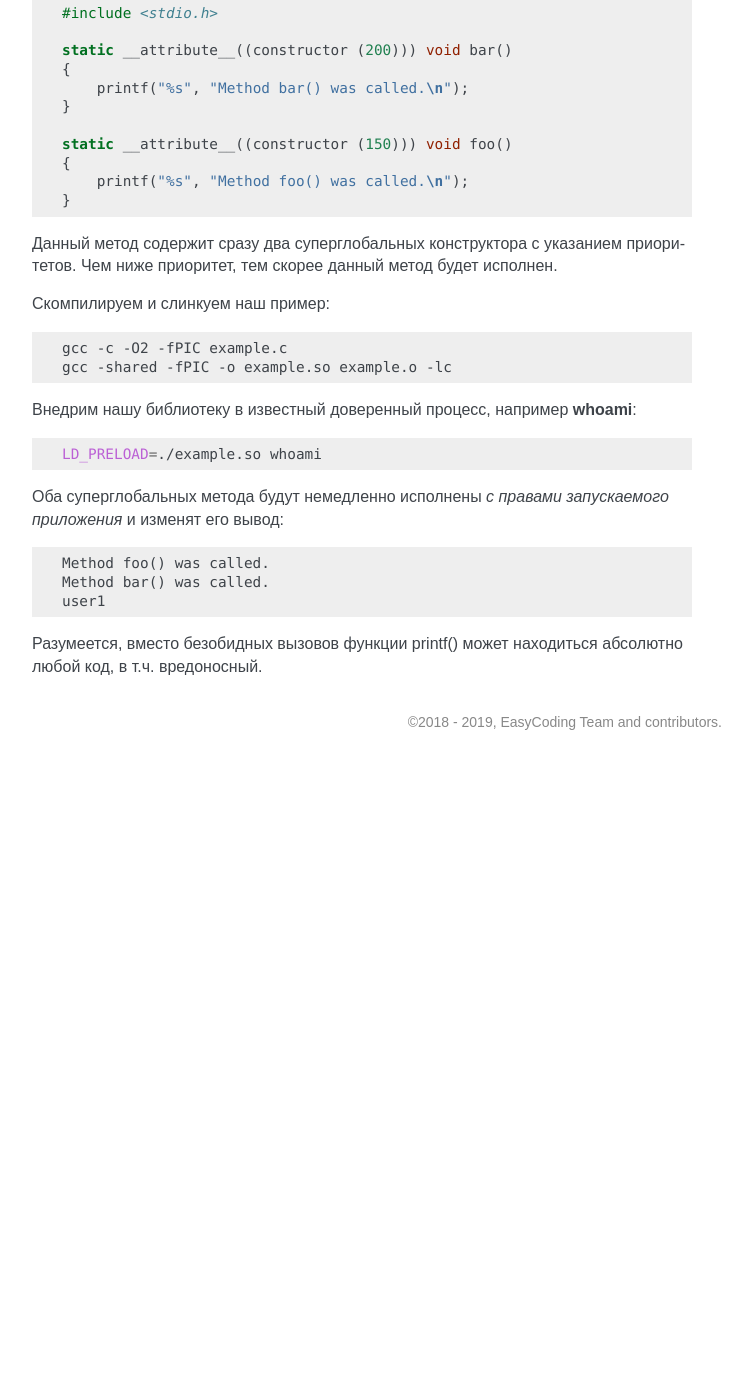
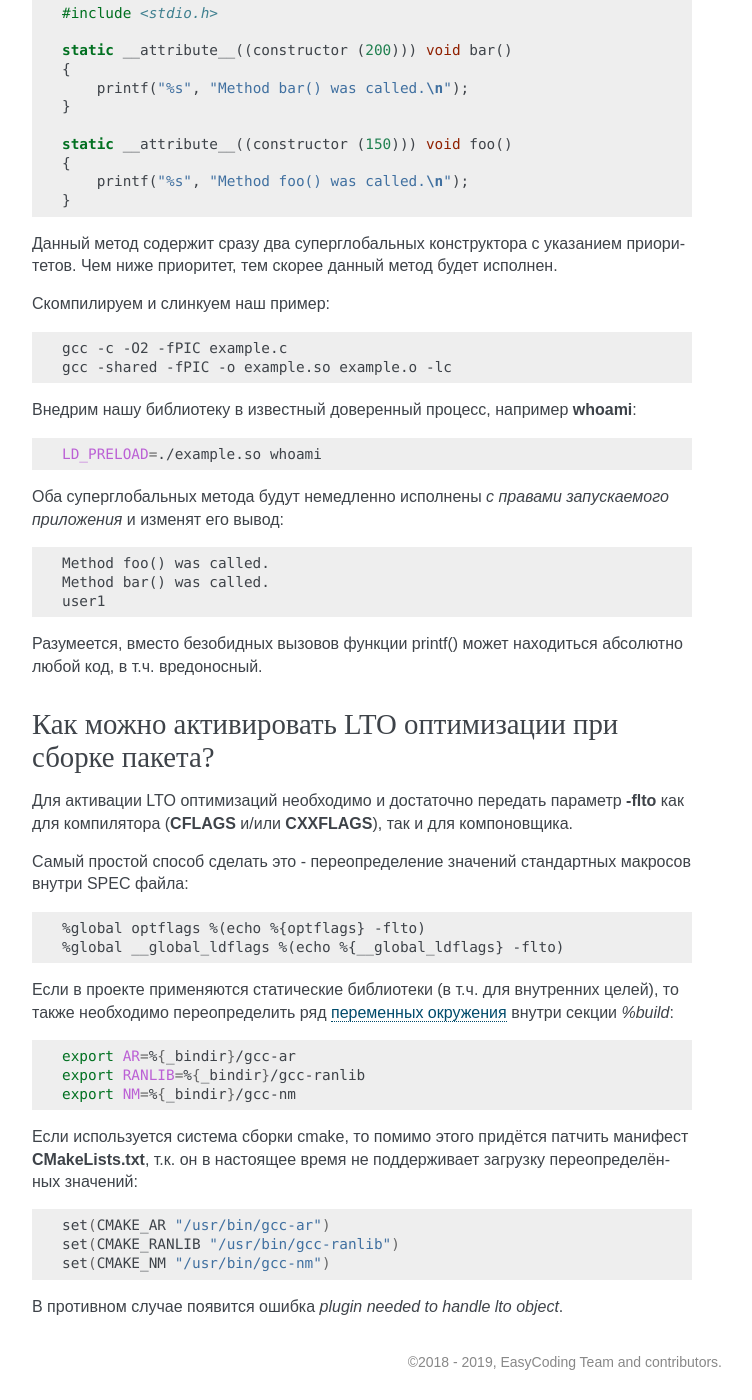
Before and after one commit to RussianFedora/FAQ, a Sphinx documentation site: the page built from source/development.rst, in a window 1280 px wide and 1400 px high, scrolled down 5538 px. Shown: the whole window, without its empty margins (388-1140 px from the left). Built offline with Sphinx 7.4.7, drawn with Linux system fonts in a browser that asks for light colours; before the commit the page ends 6298 px from its top, so only the background shows below that; some of the changed text lies outside the part shown.

Commit message:
Added question about adding LTO support.

```diff
--- a/source/development.rst
+++ b/source/development.rst
@@ -343,3 +343,36 @@
     user1
 
 Разумеется, вместо безобидных вызовов функции printf() может находиться абсолютно любой код, в т.ч. вредоносный.
+
+.. index:: lto, optimization, linker, compilation
+.. _enable-lto:
+
+Как можно активировать LTO оптимизации при сборке пакета?
+============================================================
+
+Для активации LTO оптимизаций необходимо и достаточно передать параметр **-flto** как для компилятора (**CFLAGS** и/или **CXXFLAGS**), так и для компоновщика.
+
+Самый простой способ сделать это - переопределение значений стандартных макросов внутри SPEC файла:
+
+.. code-block:: text
+
+    %global optflags %(echo %{optflags} -flto)
+    %global __global_ldflags %(echo %{__global_ldflags} -flto)
+
+Если в проекте применяются статические библиотеки (в т.ч. для внутренних целей), то также необходимо переопределить ряд :ref:`переменных окружения <env-set>` внутри секции *%build*:
+
+.. code-block:: bash
+
+    export AR=%{_bindir}/gcc-ar
+    export RANLIB=%{_bindir}/gcc-ranlib
+    export NM=%{_bindir}/gcc-nm
+
+Если используется система сборки cmake, то помимо этого придётся патчить манифест **CMakeLists.txt**, т.к. он в настоящее время не поддерживает загрузку переопределённых значений:
+
+.. code-block:: bash
+
+    set(CMAKE_AR "/usr/bin/gcc-ar")
+    set(CMAKE_RANLIB "/usr/bin/gcc-ranlib")
+    set(CMAKE_NM "/usr/bin/gcc-nm")
+
+В противном случае появится ошибка *plugin needed to handle lto object*.
```
